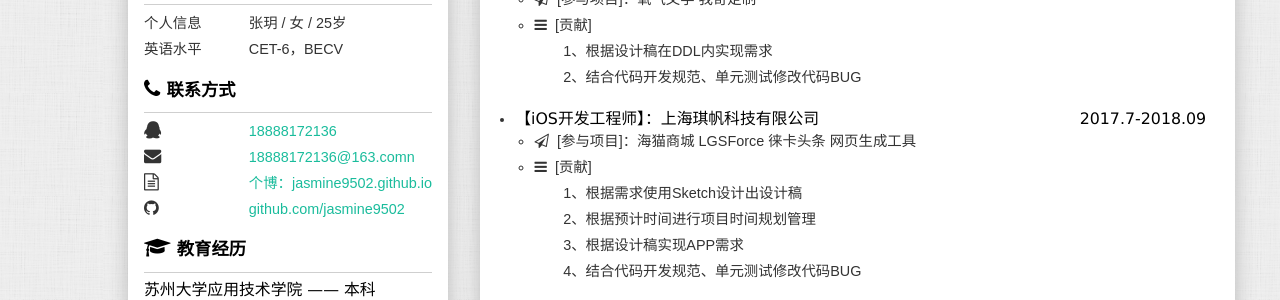
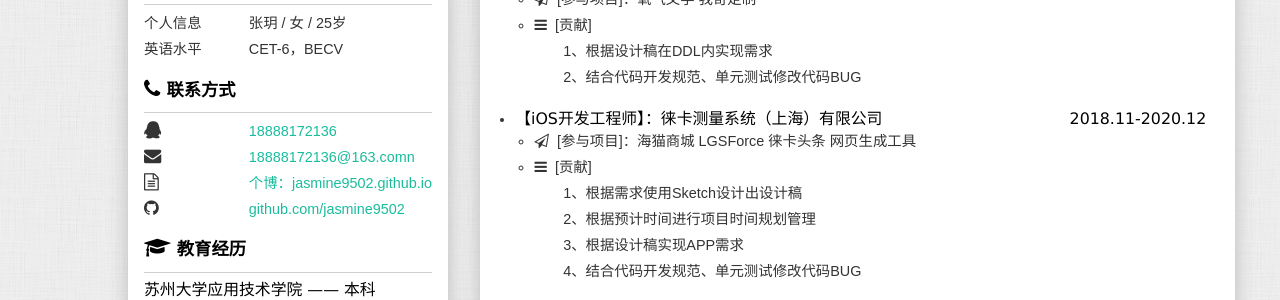
Before and after one commit to jasmine9502/jasmine9502.github.io, a Jekyll site: the page about/about.html, which Jekyll copies as it is, in a window 1280 px wide. Shown: the part 319-619 px from the top of the page. Built offline with Jekyll 4.4.1, drawn with Linux system fonts in a browser that asks for light colours.

Commit message:
Add files via upload
resume

```diff
--- a/about/about.html
+++ b/about/about.html
@@ -290,8 +290,8 @@
                     </li>
                     <li>
                         <h3>
-                            <span>【iOS开发工程师】：上海琪帆科技有限公司</span>
-                            <time>2017.7-2018.09</time>
+                            <span>【iOS开发工程师】：徕卡测量系统（上海）有限公司</span>
+                            <time>2018.11-2020.12</time>
                         </h3>
                         <ul class="info-content">
                             <li><i class="fa fa-paper-plane-o" aria-hidden="true"></i>
```
